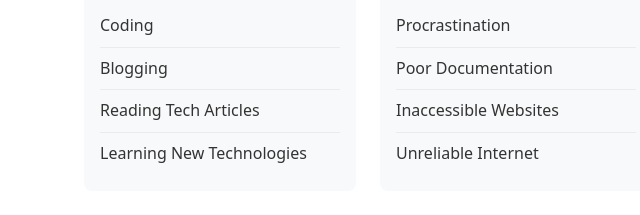
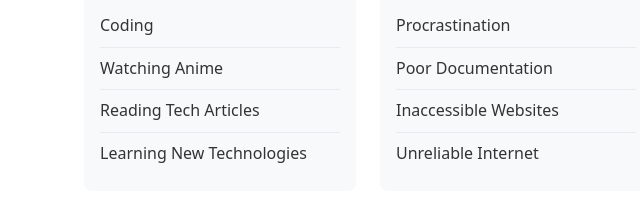
Before and after one commit to DavidManiIbrahim/hng13-stage0-profile-card, a plain HTML site: page index.html in a window 1280 px wide. Shown: the part 558-773 px from the top of the page, 388-1028 px from the left. Drawn offline with Linux system fonts and the light colour scheme.

Commit message:
Update hobbies list in profile card

```diff
--- a/index.html
+++ b/index.html
@@ -42,7 +42,7 @@
                             <h3>Hobbies</h3>
                             <ul data-testid="test-user-hobbies">
                                 <li>Coding</li>
-                                <li>Blogging</li>
+                                <li>Watching Anime</li>
                                 <li>Reading Tech Articles</li>
                                 <li>Learning New Technologies</li>
                             </ul>
```
